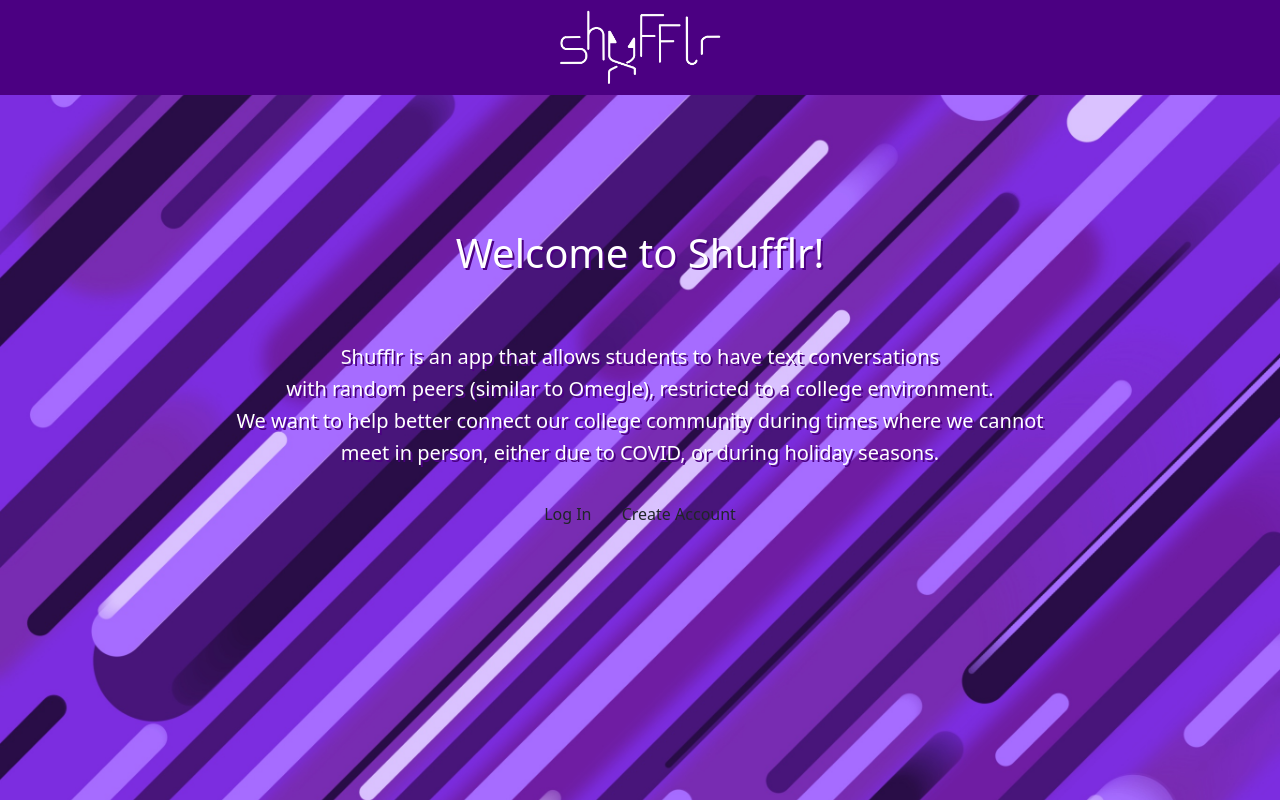
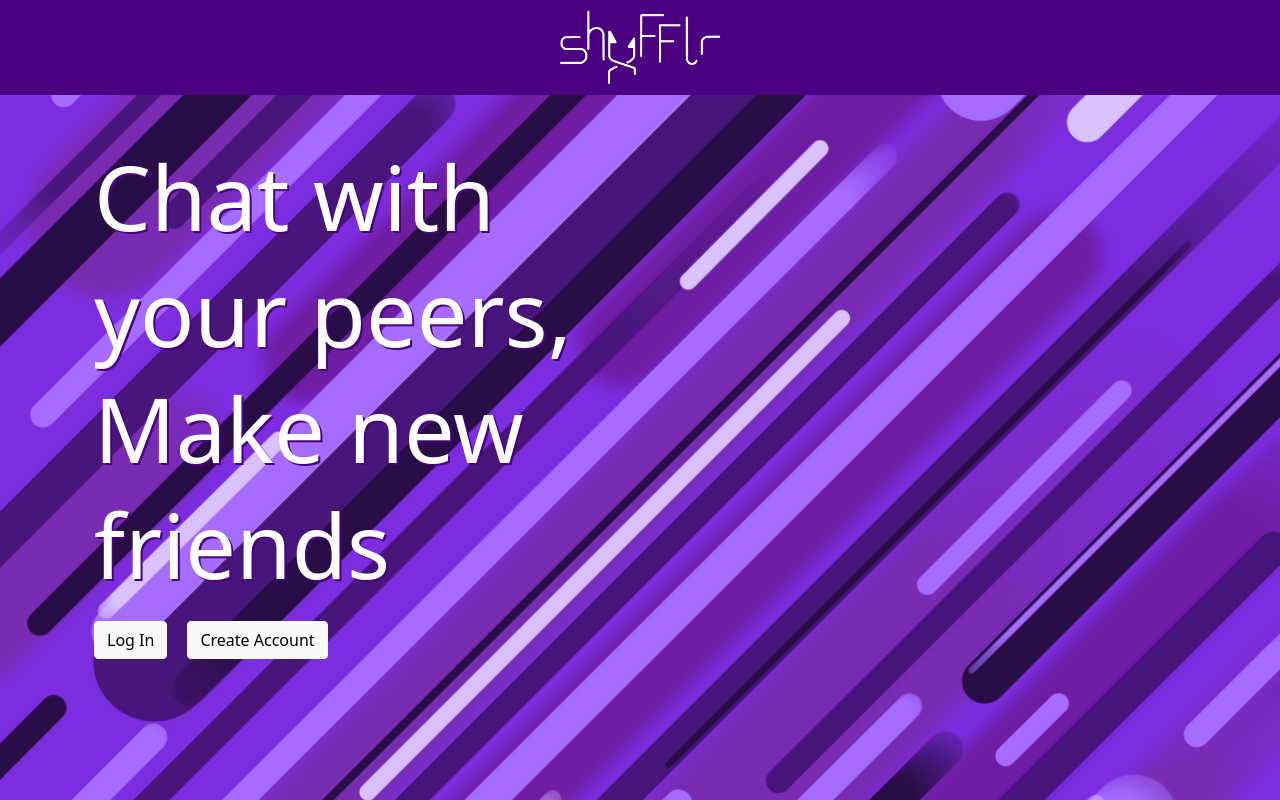
Before and after one commit to tchittesh/shufflr, a React (Create React App) app in the folder client/: page / in a window 1280 px wide. Built offline with nearby package versions, Linux system fonts and the light colour scheme; no server answers; a web font is replaced by a local one.

Commit message:
deleted sanjays space

```diff
--- a/client/src/components/Welcome.css
+++ b/client/src/components/Welcome.css
@@ -1,20 +1,20 @@
 .title {
     color: white;
-    text-align: center;
-    transform: translate(0%, -250%);
+
     text-shadow: 2px 2px indigo;
 }
 
 .button-link {
-    color: white;
-    text-align: center;
+    background-color: white;
+    color: indigo;
     padding: 5px;
-    transform: translate(0%, -100%);
+    margin-top: 15px;
+
+    margin-right: 20px;
 }
 
 .intro {
     color: white;
-    text-align: center;
-    transform: translate(0%, -250%);
     text-shadow: 2px 2px indigo;
+    font-size: 90px;
 }
--- a/client/src/components/Welcome.jsx
+++ b/client/src/components/Welcome.jsx
@@ -8,22 +8,23 @@ import './Welcome.css';
 class Welcome extends PureComponent {
   render() {
     return (
+      <div className="dflex-flex row">
         <div>
-        <h1 className="title">Welcome to Shufflr!</h1>
-        <h5 className="intro">Shufflr is an app that allows students to have text conversations</h5>
-        <h5 className="intro">with random peers (similar to Omegle), restricted to a college environment.</h5>
-        <h5 className="intro">We want to help better connect our college community during times where we cannot</h5>
-        <h5 className="intro">meet in person, either due to COVID, or during holiday seasons.</h5>
-        <Col className="text-center">
+          <h1 className="intro">Chat with</h1>
+          <h1 className="intro">your peers,</h1>
+          <h1 className="intro">Make new</h1>
+          <h1 className="intro">friends</h1>
+          <Col className="text-left">
             <Link to="login">
-            <Button className="button-link" variant="purple">Log In</Button>
-            {' '}
+              <Button className="button-link" variant="light">Log In</Button>
             </Link>
             <Link to="create-account">
-            <Button className="button-link" variant="purple">Create Account</Button>
+              <Button className="button-link" variant="light">Create Account</Button>
             </Link>
           </Col>
         </div>
+      </div>
+
     );
   }
 }
--- a/client/src/components/base.css
+++ b/client/src/components/base.css
@@ -7,7 +7,7 @@
 }
 
 .min-vh-85 {
-    min-height: 85vh;
+    min-height: 70vh;
 }
 
 .vh-80 {
```
Lines whose indentation alone changed are shown as unchanged.
